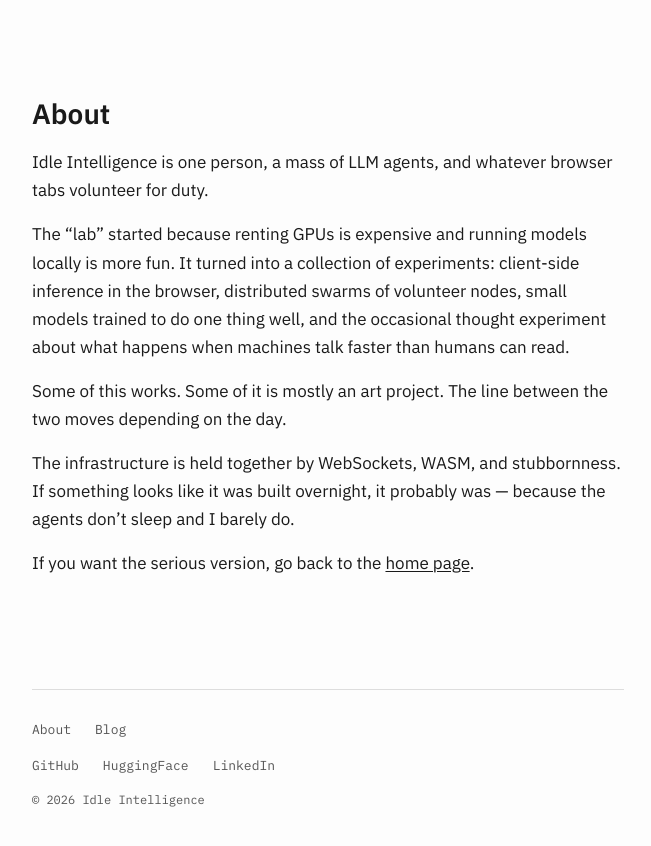
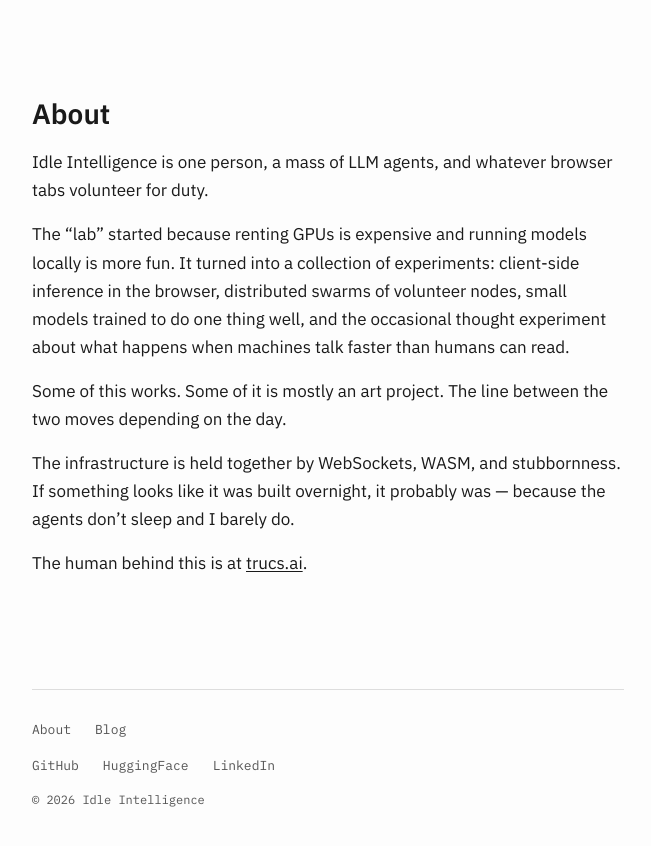
Before and after one commit to idle-intelligence/site, a Jekyll site: the page built from about.md, in a window 1280 px wide. Shown: the top 846 px of the page, without its empty margins (312-963 px from the left). Built offline with Jekyll 4.4.1, drawn with Linux system fonts in a browser that asks for light colours.

Commit message:
about & blog

```diff
--- a/about.md
+++ b/about.md
@@ -14,4 +14,4 @@ Some of this works. Some of it is mostly an art project. The line between the tw
 
 The infrastructure is held together by WebSockets, WASM, and stubbornness. If something looks like it was built overnight, it probably was — because the agents don't sleep and I barely do.
 
-If you want the serious version, go back to the [home page]({{ '/' | relative_url }}).
+The human behind this is at [trucs.ai](https://trucs.ai).
```
Also changed, not shown: blog/index.md (+2 -0 lines).
